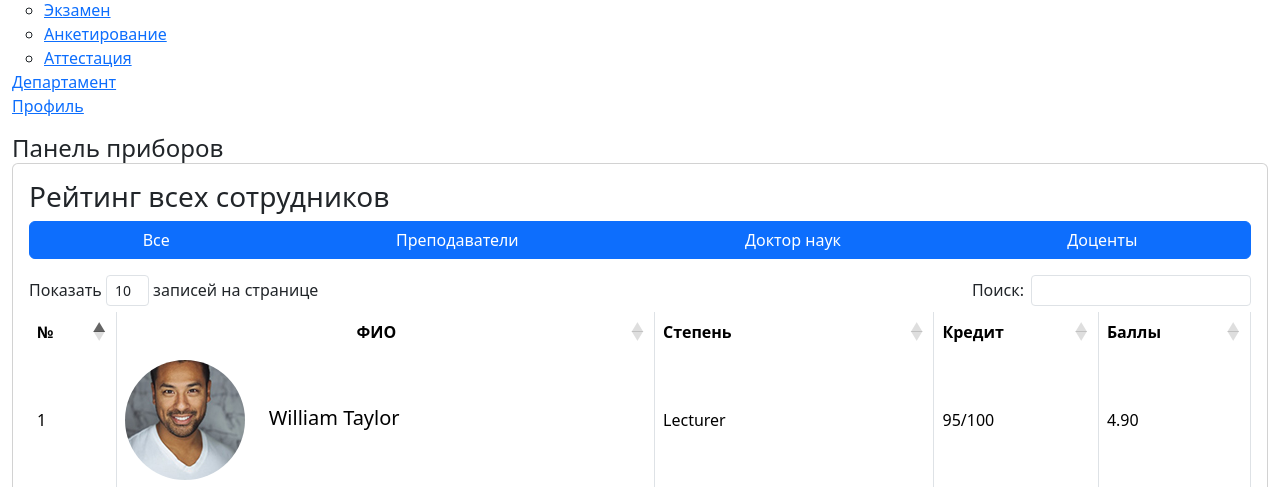
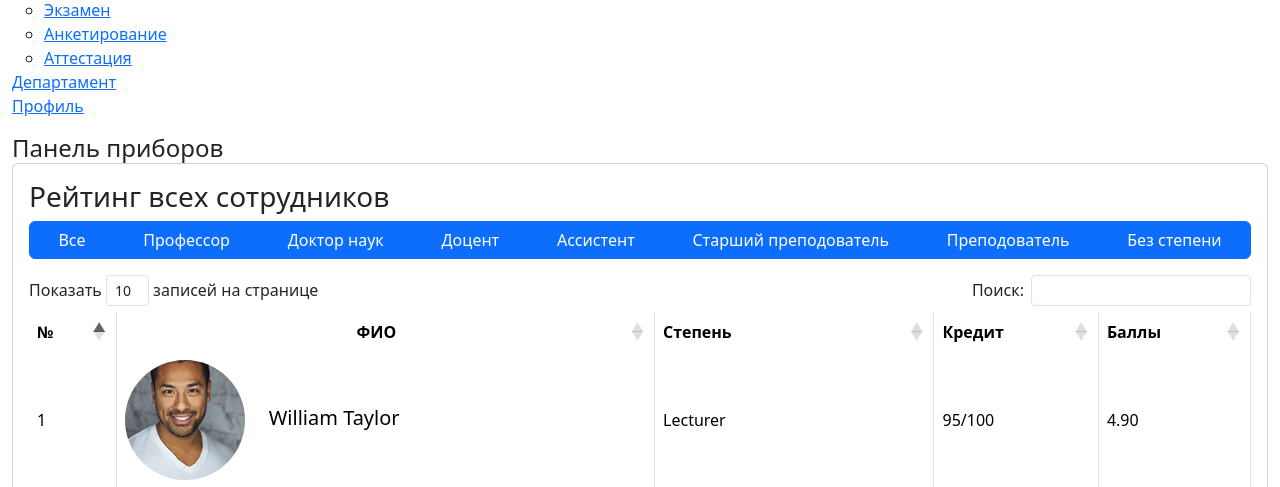
Before and after one commit to Faridun2002/Hr, a PHP site: page / in a window 1280 px wide. Shown: the part 1027-1514 px from the top of the page. Run offline with PHP 8.4, Linux system fonts and the light colour scheme; data comes from the database, SQL or seed files in the repository; some libraries are stand-ins or nearby versions.

Commit message:
Добавил еще кнопки для фильтрации Рейтинга всех сотрудников

```diff
--- a/University_HR/index.php
+++ b/University_HR/index.php
@@ -26,11 +26,23 @@ require_once "header.php";
                             <div class="btn-group mb-3 d-flex justify-content-end">
                                 <button type="button" class="btn btn-primary filterBtn" data-filter="all">Все</button>
                                 <button type="button" class="btn btn-primary filterBtn"
-                                    data-filter="Преподаватели">Преподаватели</button>
+                                    data-filter="Преподаватели">Профессор</button>
                                 <button type="button" class="btn btn-primary filterBtn" data-filter="Доктор наук">Доктор
                                     наук</button>
                                 <button type="button" class="btn btn-primary filterBtn"
-                                    data-filter="Доценты">Доценты</button>
+                                    data-filter="Доценты">Доцент</button>
+
+                                    <button type="button" class="btn btn-primary filterBtn"
+                                    data-filter="Ассистент">Ассистент</button>
+
+                                    <button type="button" class="btn btn-primary filterBtn"
+                                    data-filter="Старший преподователь">Старший преподователь</button>
+
+                                    <button type="button" class="btn btn-primary filterBtn"
+                                    data-filter="Старший преподователь">Преподователь</button>
+
+                                    <button type="button" class="btn btn-primary filterBtn"
+                                    data-filter="Без степени">Без степени</button>
                             </div>
 
 
```
